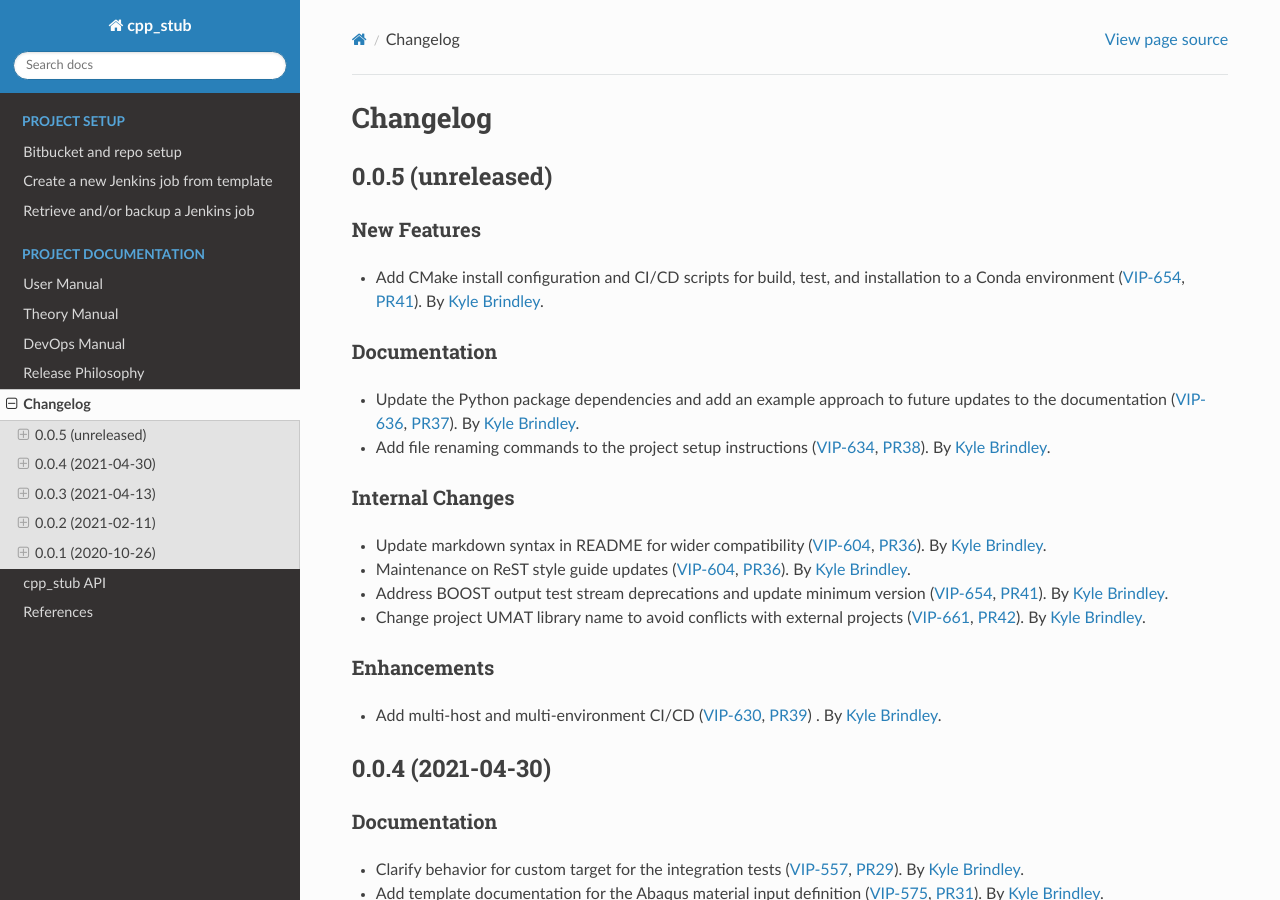
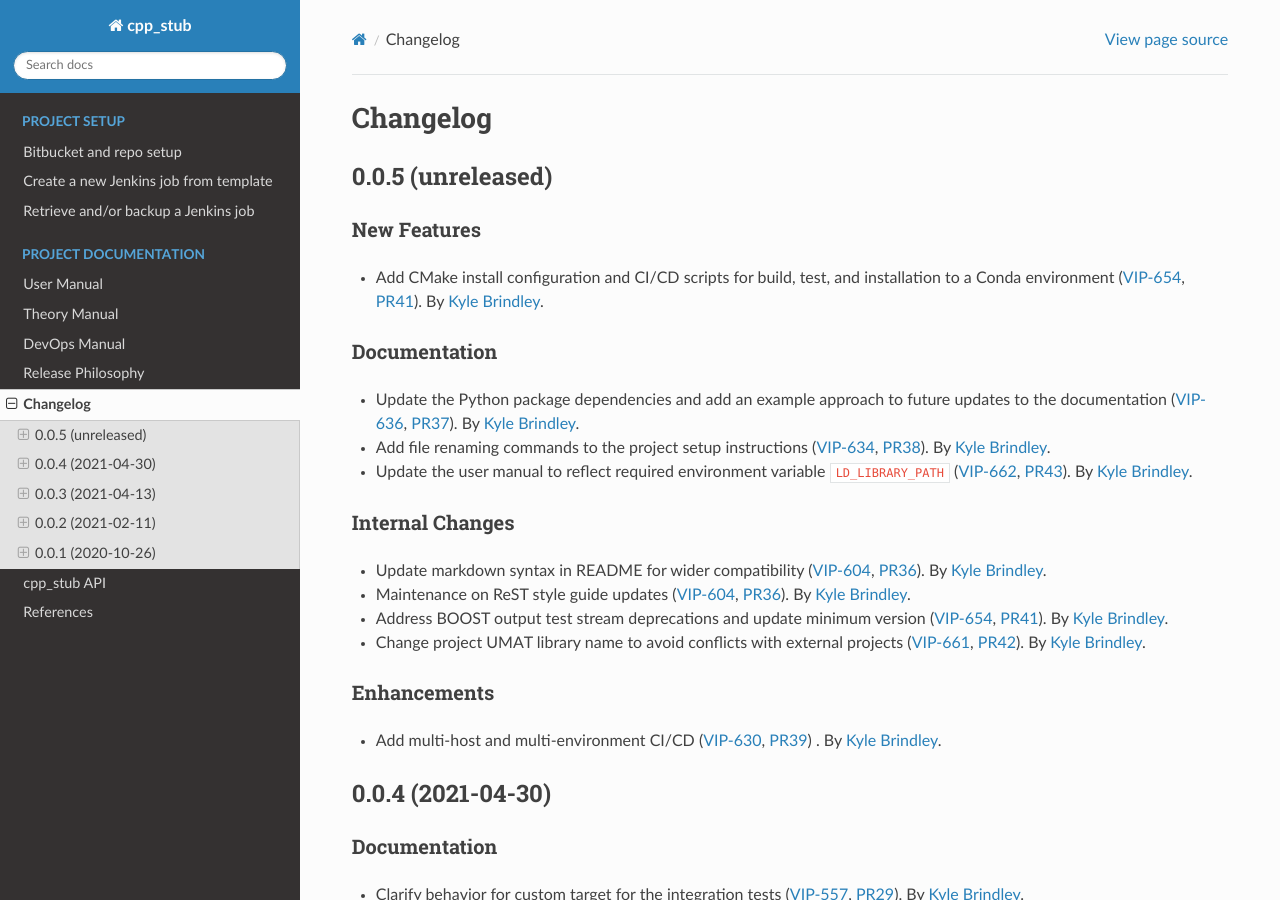
Before and after one commit to lanl/tardigrade-asp, a Sphinx documentation site: the page built from docs/changelog.rst, in a window 1280 px wide and 900 px high. Built offline with Sphinx 7.4.7 and the Read the Docs theme 2.0.0, drawn with Linux system fonts in a browser that asks for light colours.

Commit message:
DOC: update changelog

```diff
--- a/docs/changelog.rst
+++ b/docs/changelog.rst
@@ -18,6 +18,8 @@ Documentation
 - Update the Python package dependencies and add an example approach to future updates to the documentation
   (:jira:`636`, :pull:`37`). By `Kyle Brindley`_.
 - Add file renaming commands to the project setup instructions (:jira:`634`, :pull:`38`). By `Kyle Brindley`_.
+- Update the user manual to reflect required environment variable ``LD_LIBRARY_PATH`` (:jira:`662`, :pull:`43`). By
+  `Kyle Brindley`_.
 
 Internal Changes
 ================
```
